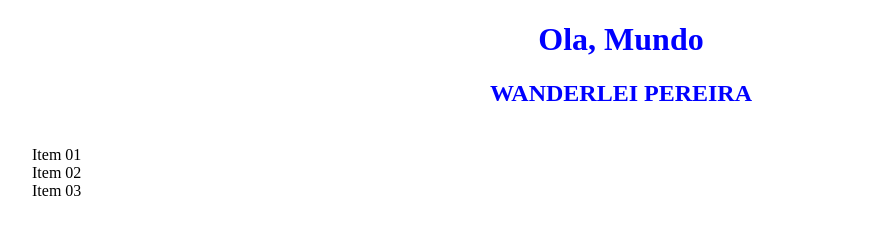
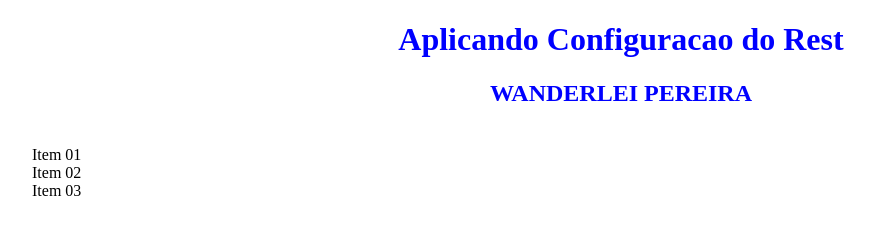
Before and after one commit to wander2583/rest-node-js, a website: page index.html in a window 1280 px wide. Shown: the whole page, without its empty margins (19-894 px from the left). Drawn offline with Linux system fonts and the light colour scheme.

Commit message:
chore: ajustin html

```diff
--- a/index.html
+++ b/index.html
@@ -7,7 +7,7 @@
     <link href="styles.css" rel="stylesheet">
   </head>
   <body>
-   <h1>Ola, Mundo</h1>
+   <h1>Aplicando Configuracao do Rest</h1>
    <h2>Wanderlei Pereira</h2>
    <table>
     <tr>
```
